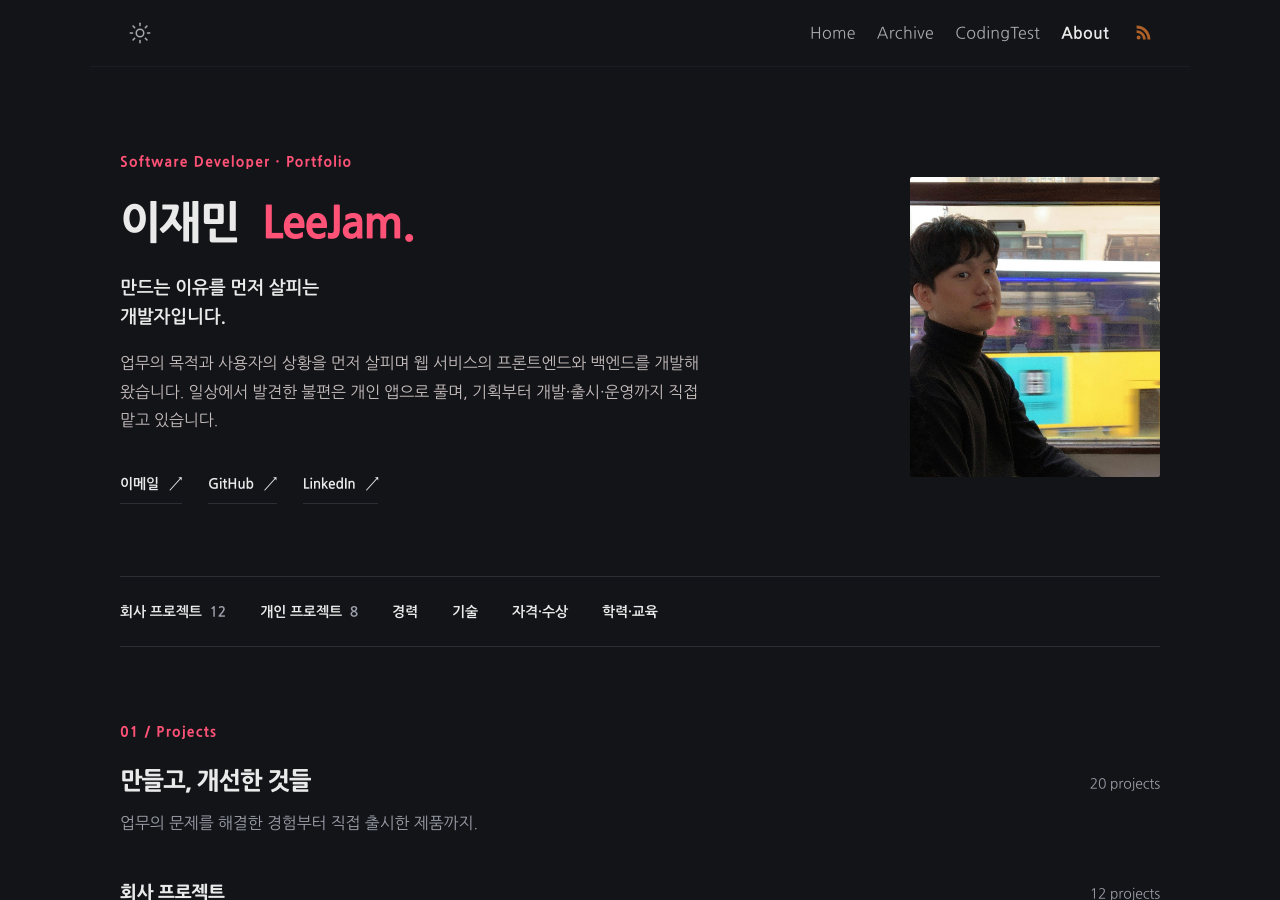
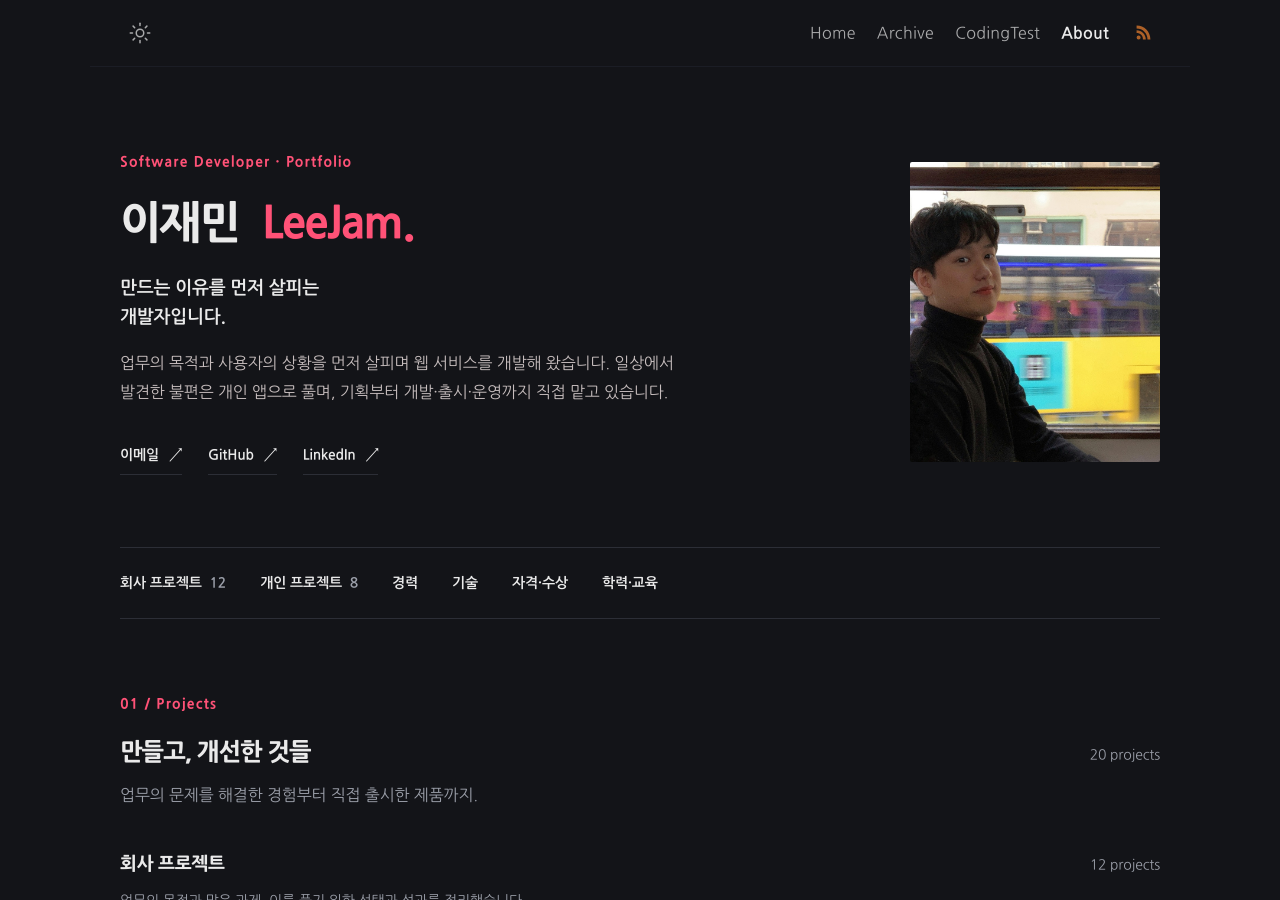
Before and after one commit to LeeJams/LeeJams.github.io, a Jekyll site: the page built from about.md, in a window 1280 px wide and 900 px high. Built offline with Jekyll 4.4.1, drawn with Linux system fonts in a browser that asks for light colours.

Commit message:
docs: 소개를 웹 서비스 개발 경험으로 간결하게 정리

```diff
--- a/_data/portfolio.yml
+++ b/_data/portfolio.yml
@@ -1,6 +1,6 @@
 name: 이재민
 role: Software Developer
-intro: 업무의 목적과 사용자의 상황을 먼저 살피며 웹 서비스의 프론트엔드와 백엔드를 개발해 왔습니다. 일상에서 발견한 불편은 개인 앱으로 풀며, 기획부터 개발·출시·운영까지 직접 맡고 있습니다.
+intro: 업무의 목적과 사용자의 상황을 먼저 살피며 웹 서비스를 개발해 왔습니다. 일상에서 발견한 불편은 개인 앱으로 풀며, 기획부터 개발·출시·운영까지 직접 맡고 있습니다.
 linkedin: https://www.linkedin.com/in/%EC%9E%AC%EB%AF%BC-%EC%9D%B4-285370245/
 
 experience:
```
